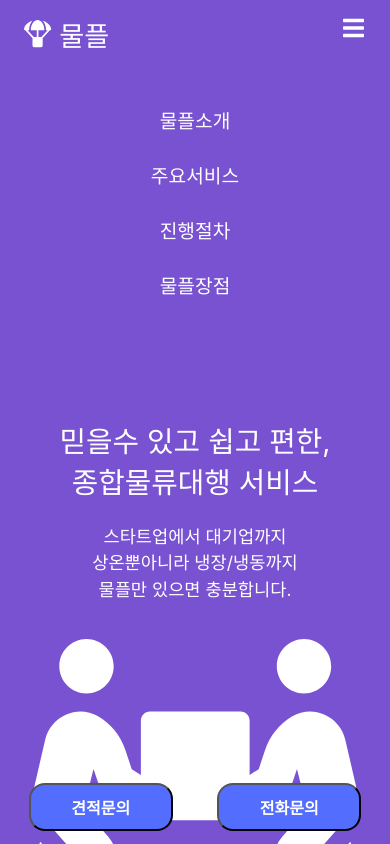
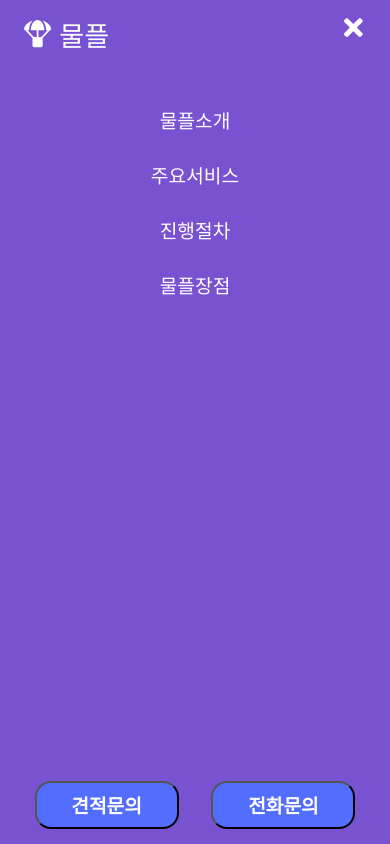
Before and after one commit to eagles-dream/mulplz, a React (Create React App) app: page / in a window 390 px wide. Both pictures are taken after a click on the element 353 px from the left and 28 px from the top of the page. Shown: the top 844 px of the page. Built offline with nearby package versions, Linux system fonts and the light colour scheme.

Commit message:
모바일 메뉴버튼

```diff
--- a/src/component/navbar/navbar.jsx
+++ b/src/component/navbar/navbar.jsx
@@ -21,7 +21,10 @@ const Navbar = () => {
       </div>
       <button className={styles.inquiry}>견적문의</button>
       <button className={styles.calling}>전화문의</button>
-      <span className={styles.burger} onClick={toggle}><i className="fas fa-bars"></i></span>
+      <span onClick={toggle}>
+        <span className={!burger ? styles.burger_active : styles.burger}><i className="fas fa-bars"></i></span>
+        <span className={burger ? styles.times_active : styles.times}><i className="fas fa-times"></i></span>
+      </span>
     </div>
   )
 };
--- a/src/component/navbar/navbar.module.css
+++ b/src/component/navbar/navbar.module.css
@@ -71,7 +71,10 @@
   display: none;
 }
 
-.burger {
+.burger,
+.times,
+.burger_active,
+.times_active {
   display: none;
 }
 
@@ -92,6 +95,7 @@
     display: flex;
     flex-direction: column;
     width: 100%;
+    height: 100vh;
     font-size: 1.2rem;
     font-weight: 300;
     align-items: center;
@@ -123,6 +127,7 @@
     position: fixed;
     bottom: 0.8em;
     left: 0.8em;
+    font-size: 1.2rem;
     color: var(--text-color);
     background-color: var(--calling-color);
   }
@@ -132,7 +137,7 @@
     height: 3rem;
     margin: 0 1em;
     border-radius: 1rem;
-    font-size: 1rem;
+    font-size: 1.2rem;
     font-weight: bold;
     color: var(--text-color);
     cursor: pointer;
@@ -143,7 +148,7 @@
     background-color: var(--calling-color);
   }
 
-  .burger {
+  .burger_active {
     display: inline-block;
     position: absolute;
     right: 1.1em;
@@ -151,13 +156,26 @@
     font-size: 1.5em;
     color: var(--text-color);
     cursor: pointer;
+    animation: spin 1s;
   }
 
-  .burger:hover {
-    color: var(--button-color);
+  .times_active {
+    display: inline-block;
+    position: absolute;
+    right: 1.01em;
+    top: 0.43em;
+    font-size: 1.7em;
+    color: var(--text-color);
+    cursor: pointer;
+    animation: spin 1s;
   }
 
-  .burger:active {
-    color: var(--button-color);
+  @keyframes spin {
+    from {
+      transform: rotate(0);
+    }
+    to {
+      transform: rotate(180deg);
+    }
   }
 }
--- a/src/component/strength/strength.jsx
+++ b/src/component/strength/strength.jsx
@@ -8,17 +8,17 @@ const Strength = () => {
       <div className={styles.title}>물플장점</div>
       <div className={styles.article}>
         <span className={styles.card}>
-          <img className={styles.img} src="./img/business.jpg" />
+          <img className={styles.img} src="./img/business.jpg" alt="배경" />
           <h6>{data.strength1.title1}</h6>
           <p>{data.strength2.text1}</p>
         </span>
         <span className={styles.card}>
-          <img className={styles.img} src="./img/personal.jpg" />
+          <img className={styles.img} src="./img/personal.jpg" alt="배경" />
           <h6>{data.strength1.title2}</h6>
           <p>{data.strength2.text2}</p>
         </span>
         <span className={styles.card}>
-          <img className={styles.img} src="./img/warehouse.jpg" />
+          <img className={styles.img} src="./img/warehouse.jpg" alt="배경" />
           <h6>{data.strength1.title3}</h6>
           <p>{data.strength2.text3}</p>
         </span>
```
